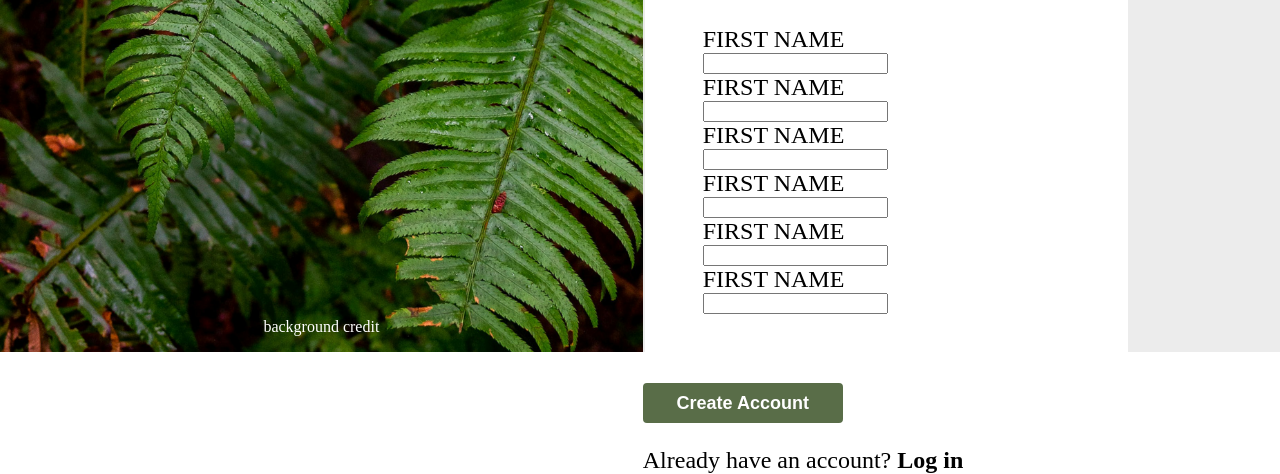
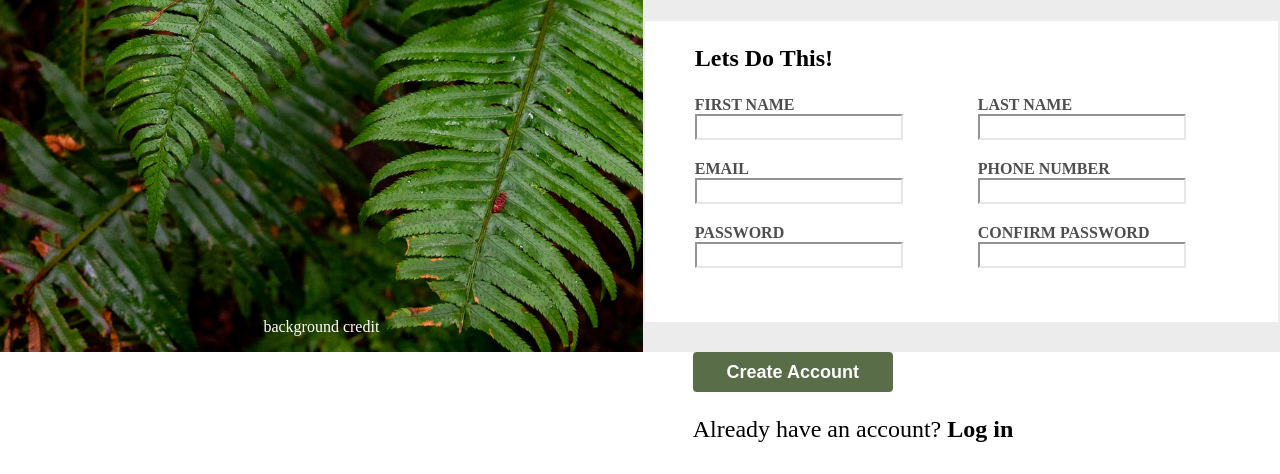
Before and after one commit to LiamPC01/sign-up-form, a plain HTML site: page index.html in a window 1280 px wide. Shown: the part 448-922 px from the top of the page. After the commit the page ends 891 px from the top, so only its background shows below. Drawn offline with Linux system fonts and the light colour scheme.

Commit message:
content on right looking good and form finished. need to check if passwords match

```diff
--- a/index.html
+++ b/index.html
@@ -39,40 +39,44 @@
 
             <form action="/my-handling-form-page" method="post">
                 <fieldset id="sign-up-fieldset">
+                    <p><b>Lets Do This!</b></p>
                     <ul id="sign-up-form">
                         <li>
                             <label for="first-name">FIRST NAME</label>
-                            <input type="text" id="first-name" name="user-first-name">
+                            <input type="text" id="first-name" name="first-name">
                         </li>
                         <li>
-                            <label for="first-name">FIRST NAME</label>
-                            <input type="text" id="first-name" name="user-first-name">
+                            <label for="last-name">LAST NAME</label>
+                            <input type="text" id="last-name" name="last-name">
                         </li>
 
                         <li>
-                            <label for="first-name">FIRST NAME</label>
-                            <input type="text" id="first-name" name="user-first-name">
+                            <label for="email">EMAIL</label>
+                            <input type="email" id="email" name="email">
                         </li>
+
                         <li>
-                            <label for="first-name">FIRST NAME</label>
-                            <input type="text" id="first-name" name="user-first-name">
+                            <label for="phone-number">PHONE NUMBER</label>
+                            <input type="number" id="phone-number" name="phone-number" min="7" max="999999999999999">
                         </li>
 
 
                         <li>
-                            <label for="first-name">FIRST NAME</label>
-                            <input type="text" id="first-name" name="user-first-name">
+                            <label for="password">PASSWORD</label>
+                            <input type="password" id="password" name="password">
                         </li>
                         <li>
-                            <label for="first-name">FIRST NAME</label>
-                            <input type="text" id="first-name" name="user-first-name">
+                            <label for="confirm-password">CONFIRM PASSWORD</label>
+                            <input type="password" id="confirm-password" name="confirm-password">
                         </li>
                     </ul>
                 </fieldset>
+                <button type="submit" id="create-account-btn"><b>Create Account</b></button>
+
             </form>
 
 
-            <button id="create-account-btn"><b>Create Account</b></button>
+
             <p>Already have an account? <b>Log in</b></p>
         </div>
     </div>
--- a/styles.css
+++ b/styles.css
@@ -56,7 +56,7 @@ div {
     width: 100%;
     background-color: rgb(236, 236, 236);
     padding: 0px;
-    padding-right: 150px;
+    /* padding-right: 150px; */
     padding-top: 100px;
     margin: 0px;
     font-size: x-large;
@@ -79,7 +79,7 @@ h1 {
     color: white;
     font-size: large;
 
-    margin-top: 30px ;
+    margin-top: 30px;
 }
 
 
@@ -88,6 +88,9 @@ h1 {
     display: flex;
     flex-wrap: wrap;
     list-style-type: none;
+    padding-left: 50px;
+    padding-bottom: 10px;
+
 }
 
 #sign-up-form li {
@@ -98,11 +101,42 @@ h1 {
     margin-left: 0px;
     padding-right: 75px;
 
-    /* padding: 15px; */
+    padding-bottom: 20px;
 }
 
 #sign-up-fieldset {
     background-color: white;
     border: none;
+    padding: 0px;
 
 }
+
+#right-content p {
+    padding-left: 50px;
+    padding-right: 150px;
+}
+
+#right-content button {
+    margin-left: 50px;
+
+}
+
+label {
+    color: rgb(78, 78, 78);
+    font-size: medium;
+    font-weight: bold;
+}
+
+input {
+    height: 20px;
+    width: 200px;
+    border-color: #E5E7EB;
+}
+
+input:focus{
+    outline-color: blue;
+}
+
+input:invalid {
+    outline-color: red;
+}
```
